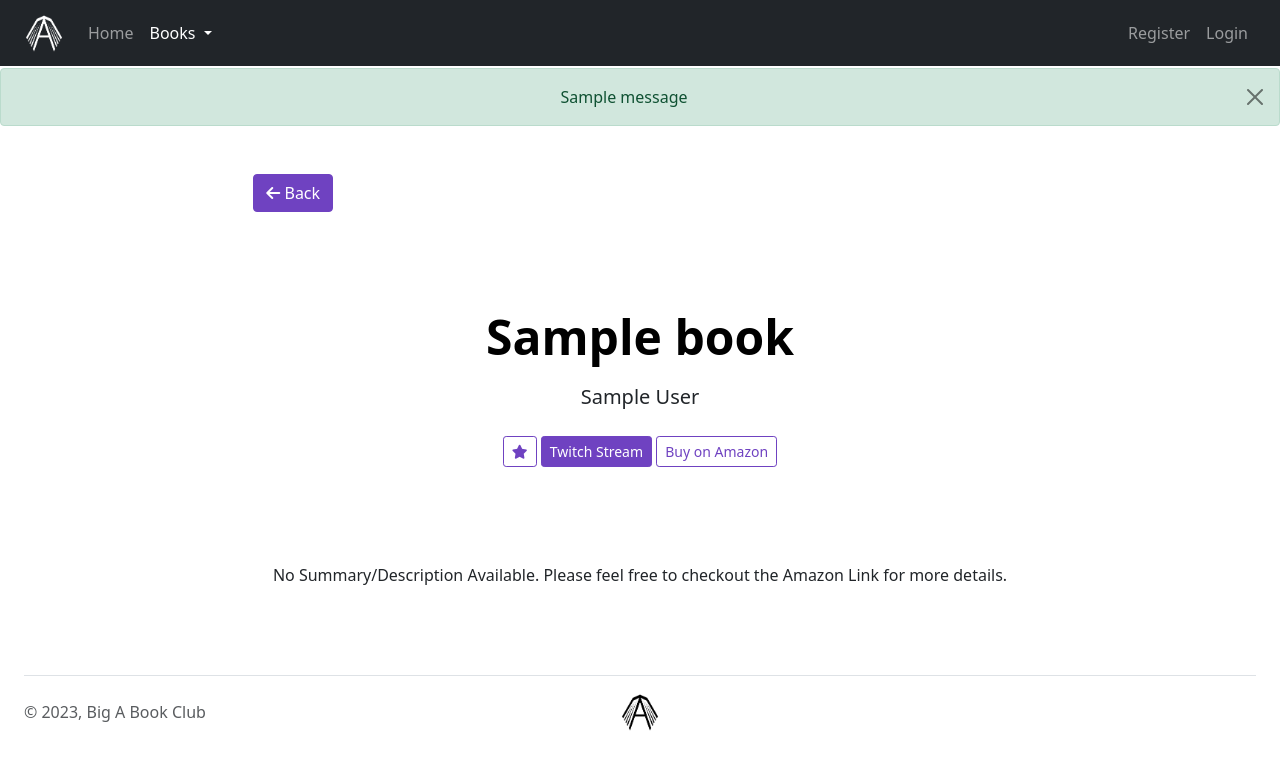
After one commit to nathanroberts55/BABC, a Django app: page /books/details/1/ in a window 1280 px wide. The commit adds this page. Shown: the top 770 px of the page. Run offline with Django 4.2, Linux system fonts and the light colour scheme; tables that the repository leaves empty hold one stand-in row (values such as "Sample post"); one stand-in notice (Sample message) is shown; a database or web service that is not in the repository returns one stand-in record (values such as "Sample title"); data that the repository does not hold is empty; style sheets or scripts are compiled from the project's sources; some libraries are stand-ins or nearby versions.

Commit message:
Implemented book details page, back buttons, and google book api for details page

```diff
--- a/BigABookClub/settings.py
+++ b/BigABookClub/settings.py
@@ -175,3 +175,9 @@ DEFAULT_AUTO_FIELD = "django.db.models.BigAutoField"
 # SCSS/SASS Configuration Settings
 COMPRESS_PRECOMPILERS = (("text/css", "django_libsass.SassCompiler"),)
 COMPRESS_ROOT = STATIC_ROOT
+
+# AMAZON API
+AMAZON_API_ACCESS_KEY = os.getenv("AMAZON_API_ACCESS_KEY")
+AMAZON_API_SECRET_KEY = os.getenv("AMAZON_API_SECRET_KEY")
+AMAZON_API_PARTNER_TAG = os.getenv("AMAZON_API_PARTNER_TAG")
+AMAZON_API_COUNTRY = "US"
--- a/accounts/urls.py
+++ b/accounts/urls.py
@@ -6,4 +6,5 @@ urlpatterns = [
     path("register/", views.account_register, name="register"),
     path("login/", views.account_login, name="login"),
     path("logout/", views.account_logout, name="logout"),
+    path("favorite/<int:id>/", views.favorite_book, name="favorite"),
 ]
--- a/books/models.py
+++ b/books/models.py
@@ -1,4 +1,5 @@
 from django.db import models
+from django.contrib.auth.models import User
 from django.utils.translation import gettext_lazy as _
 
 
@@ -23,6 +24,9 @@ class Book(models.Model):
     stream_link = models.URLField(max_length=500, blank=True)
     amazon_link = models.URLField(max_length=500, blank=True)
     approved = models.BooleanField(default=False)
+    favorites = models.ManyToManyField(
+        User, related_name="favorite", default=None, blank=True
+    )
 
     class Meta:
         unique_together = ("title", "author")
--- /dev/null
+++ b/books/templates/book_details.html
@@ -0,0 +1,74 @@
+{% extends 'base.html' %}
+{% load static %}
+{% block content %}
+<div id="content">
+    {% if form.errors %}
+    {% for field,error in form.errors.items %}
+    <div class="my-2 alert alert-danger alert-dismissible fade show" role="alert">
+        Unable to Submit: {{ error|striptags }}
+        <button type="button" class="btn-close" data-bs-dismiss="alert" aria-label="Close"></button>
+    </div>
+    {% endfor %}
+    {%endif%}
+
+    {% if messages %}
+    {% for message in messages %}
+    <div class="my-2 alert {{ message.tags }} alert-dismissible fade show text-center" role="alert">
+        {{ message }}
+        <button type="button" class="btn-close" data-bs-dismiss="alert" aria-label="Close"></button>
+    </div>
+    {% endfor %}
+    {%endif%}
+    <div class="container-xxl px-4 pb-5">
+        <div class="px-4 my-5 col-lg-8 mx-auto">
+            <a href="{{ request.META.HTTP_REFERER }}" class="btn btn-primary" class><i
+                    class="fa-solid fa-arrow-left"></i>
+                Back</a>
+        </div>
+        <div class="px-4 p-5 my-5 text-center">
+            {% if image_url %}
+            <div class="mx-auto" id="cover-image-div">
+                <img src="{{ image_url }}" alt="Cover Image Art" width="150px">
+            </div>
+            {% endif %}
+            <p class="display-5 fw-bold text-body-emphasis" id="title">
+                {{ book.title }}
+            </p>
+            <p class="lead mb-4" id="author">
+                {{ book.author }}
+            </p>
+            <div class="row">
+                <div class="col-lg-6 mx-auto">
+
+                    {% if request.user in book.favorites.all %}
+                    <a href="{% url 'favorite' book.id %}" class="btn btn-primary btn-sm"><i
+                            class="fas fa-star"></i></a>
+                    {% else %}
+                    <a href="{% url 'favorite' book.id %}" class="btn btn-outline-primary btn-sm"><i
+                            class="fas fa-star"></i></a>
+                    {% endif %}
+
+                    {% if book.stream_link %}
+                    <a href="{{book.stream_link}}" target="_blank"><button type='button'
+                            class=" btn btn-primary btn-sm">Twitch Stream</button></a>
+                    {% endif %}
+                    {% if book.amazon_link %}
+                    <a href="{{book.amazon_link}}" target="_blank"><button type='button'
+                            class=" btn btn-outline-primary btn-sm">Buy on Amazon</button></a>
+                    {% endif %}
+                </div>
+            </div>
+        </div>
+        <div class="col-lg-8  text-center mx-auto">
+            <p id="book_description">
+                {% if description %}
+                {{ description }}
+                {% else %}
+                No Summary/Description Available. Please feel free to checkout the Amazon Link for more details.
+                {% endif %}
+            </p>
+        </div>
+    </div>
+    <!-- <script src="{% static 'js/scroll_position.js' %}"></script> -->
+</div>
+{% endblock content %}
--- a/books/urls.py
+++ b/books/urls.py
@@ -5,4 +5,5 @@ urlpatterns = [
     path("", views.books, name="books"),
     path("recommendations/", views.recommendations, name="recommendations"),
     path("submissions/", views.submissions, name="submissions"),
+    path("details/<int:id>/", views.book_details, name="book_details"),
 ]
--- a/books/views.py
+++ b/books/views.py
@@ -4,6 +4,28 @@ from django.http import HttpResponse
 from django.shortcuts import render
 from .models import Book
 from .forms import BookForm
+import requests
+
+# Amazon PA API Docs: https://python-amazon-paapi.readthedocs.io/en/latest/amazon_paapi.html
+#                     https://webservices.amazon.com/paapi5/documentation/item-info.html#contentinfo
+# Amazon PA API Repo: https://github.com/sergioteula/python-amazon-paapi
+
+# from amazon_paapi import AmazonApi
+# from BigABookClub.settings import (
+#     AMAZON_API_ACCESS_KEY,
+#     AMAZON_API_SECRET_KEY,
+#     AMAZON_API_PARTNER_TAG,
+#     AMAZON_API_COUNTRY,
+# )
+
+# Amazon API
+# amazon = AmazonApi(
+#     AMAZON_API_ACCESS_KEY,
+#     AMAZON_API_SECRET_KEY,
+#     AMAZON_API_PARTNER_TAG,
+#     AMAZON_API_COUNTRY,
+#     throttling=2,
+# )
 
 
 # Create your views here.
@@ -11,12 +33,70 @@ def books(request):
     return render(request, "books.html")
 
 
+def book_details(request, id):
+    context = {}
+
+    book = Book.objects.filter(id=id).first()
+    context["book"] = book
+
+    try:
+        url = f"https://www.googleapis.com/books/v1/volumes?q=isbn:{book.isbn}"
+        print(f"Making Request for Book Details for {book.title} at: {url}")
+        response = requests.get(url=url)
+        data = response.json()
+
+        print("Getting Books")
+        items = data.get("items", [])
+
+        if items:
+            book_info = items[0]  # Get the first book from the list
+            volume_info = book_info.get(
+                "volumeInfo", {}
+            )  # Get the volumeInfo dictionary
+
+            print(f"Attempting to retrieve {book.title} Description")
+            description = volume_info.get("description", None)
+            # print(description)
+            print(f"Attempting to retrieve {book.title} Cover Image")
+            imageLinks = volume_info.get("imageLinks", {})
+            image_url = imageLinks.get("thumbnail", None)
+
+            context["description"] = description
+            context["image_url"] = image_url
+        else:
+            context["description"] = None
+            context["image_url"] = None
+
+    except Exception as e:
+        print(f"Exception getting book details: {e}")
+
+    # try:
+    #     book_results = amazon.search_items(
+    #         item_count=1,
+    #         keywords=book.title,
+    #         title=book.title,
+    #         author=book.author[0],
+    #         search_index="Books",
+    #     )
+    #     book_asin = amazon.get_items(book_results.items[0].asin)[0]
+    #     book = amazon.get_items(book_asin)[0]
+    #     description =  book.item_info.content_info
+    #     book_image = book.images.primary.medium.url
+    #     item = amazon.get_items("B01N5IB20Q")[0]
+    #     print(item)
+    # except Exception as e:
+    #     print(f"Error Requesting from the Amazon API with error: {e}")
+    #     print(f"TraceBack: {e.__traceback__}")
+
+    return render(request, "book_details.html", context=context)
+
+
 def recommendations(request):
     context = {}
 
-    books = Book.objects.filter(approved=True)
+    book = Book.objects.filter(approved=True)
 
-    context["books"] = books
+    context["books"] = book
 
     return render(request, "recommendations.html", context=context)
 
--- a/templates/base.html
+++ b/templates/base.html
@@ -10,6 +10,8 @@
   <title>Big A Book Club</title>
   <link href="https://cdn.jsdelivr.net/npm/bootstrap@5.3.2/dist/css/bootstrap.min.css" rel="stylesheet"
     integrity="sha384-T3c6CoIi6uLrA9TneNEoa7RxnatzjcDSCmG1MXxSR1GAsXEV/Dwwykc2MPK8M2HN" crossorigin="anonymous">
+  <!-- Include Font Awesome CSS -->
+  <link rel="stylesheet" href="https://cdnjs.cloudflare.com/ajax/libs/font-awesome/6.3.0/css/all.min.css">
   <!-- Favicon Stuff -->
   <link rel="apple-touch-icon" sizes="180x180" href="{% static 'img/apple-touch-icon.png' %}">
   <link rel="icon" type="image/png" sizes="32x32" href="{% static 'img/favicon-32x32.png' %}">
--- a/templates/navbar.html
+++ b/templates/navbar.html
@@ -27,12 +27,12 @@
             <ul class="navbar-nav ml-auto mb-2 mb-md-0"> <!-- Add this line -->
                 {% if user.is_authenticated %}
                     <li class="nav-item dropdown">
-                        <a class="nav-link dropdown-toggle {% if 'books' in request.path %} active {% endif %}" href="#" id="navbarDropdown" role="button" data-bs-toggle="dropdown" aria-expanded="false" {% if 'books' in request.path %} aria-current="page" {% endif %}>
+                        <a class="nav-link dropdown-toggle {% if request.path == '/accounts/' %} active {% endif %}" href="#" id="navbarDropdown" role="button" data-bs-toggle="dropdown" aria-expanded="false" {% if request.path == '/accounts/' %} aria-current="page" {% endif %}>
                             {{ user.username }}
                         </a>
                         <ul class="dropdown-menu dropdown-menu-dark" aria-labelledby="navbarDropdown">
-                            <li><a class="dropdown-item {% if 'account' in request.path %} active {% endif %}" {% if 'account ' in request.path %} aria-current="true" {% endif %}href="{% url 'account' %}">Profile</a></li>
-                            <li><a class="dropdown-item " href="{% url 'logout' %}">Logout</a></li>
+                            <li><a class="dropdown-item {% if request.path == '/accounts/' %} active {% endif %}" {% if request.path == '/accounts/' %} aria-current="true" {% endif %} href="{% url 'account' %}">Profile</a></li>
+                            <li><a class="dropdown-item" href="{% url 'logout' %}">Logout</a></li>
                         </ul>
                     </li>
                 {% else %}
```
Also changed, not shown: accounts/templates/accounts/profile.html (+33 -28 lines), accounts/views.py (+18 -3 lines), books/templates/partials/book_recommendation.html (+9 -9 lines), docs/TODO.md (+31 -0 lines), static/js/scroll_position.js (added, +9 -0 lines), books/migrations/0006_book_favorites.py (added).
